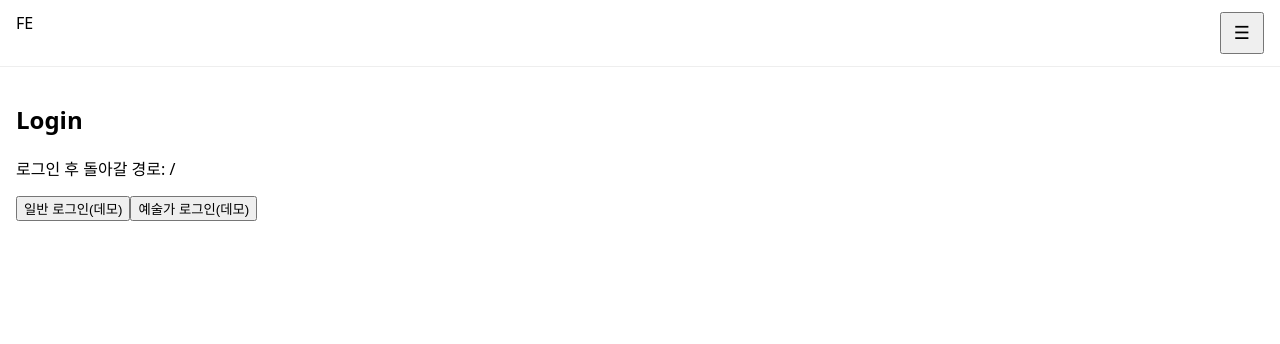
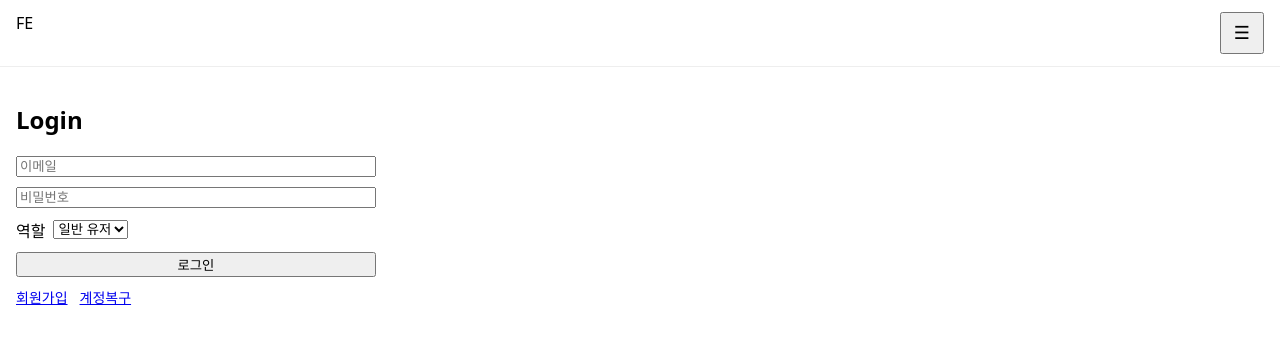
Before and after one commit to ssafy14cici/ARNNECT, a React (Vite) app in the folder FE/: page /login in a window 1280 px wide. Shown: the top 344 px of the page. Built offline with nearby package versions, Linux system fonts and the light colour scheme.

Commit message:
FEAT: 인증 화면 및 로그인 상태 스토어 연결
- 로그인/회원가입/계정복구 화면 뼈대 구현
- authStore에 로그인/로그아웃 및 로컬 상태 복구 추가
- 로그인 후 원래 페이지로 리다이렉트 처리

```diff
--- a/FE/src/layouts/RootLayout.tsx
+++ b/FE/src/layouts/RootLayout.tsx
@@ -1,8 +1,14 @@
 import { Outlet } from "react-router-dom";
 import MenuButton from "../components/menu/MenuButton";
 import FullScreenMenu from "../components/menu/FullScreenMenu";
+import { useEffect } from "react";
+import { useAuthStore } from "../stores/authStore";
+
 
 export default function RootLayout() {
+  const hydrate = useAuthStore((s) => s.hydrate);
+  useEffect(() => hydrate(), [hydrate]);
+
   return (
     <div className="app-shell">
       {/* 네비바 대신 메뉴 버튼만 + 전체화면 메뉴 오버레이 :contentReference[oaicite:5]{index=5} */}
--- a/FE/src/pages/auth/Login.tsx
+++ b/FE/src/pages/auth/Login.tsx
@@ -1,35 +1,53 @@
-import { useLocation, useNavigate } from "react-router-dom";
+import { useMemo, useState } from "react";
+import { Link, useLocation, useNavigate } from "react-router-dom";
 import { useAuthStore } from "../../stores/authStore";
+import type { Role } from "../../router/guards";
 
 export default function Login() {
   const nav = useNavigate();
   const loc = useLocation() as any;
-  const from = loc.state?.from ?? "/";
+  const from = useMemo(() => loc.state?.from ?? "/", [loc.state]);
 
-  const { loginAsGeneral, loginAsArtist } = useAuthStore();
+  const login = useAuthStore((s) => s.login);
+
+  const [email, setEmail] = useState("");
+  const [pw, setPw] = useState("");
+  const [role, setRole] = useState<Role>("general");
+
+  const onSubmit = (e: React.FormEvent) => {
+    e.preventDefault();
+
+    // TODO: API 붙이면 여기서 로그인 요청
+    // 지금은 mock token 발급
+    const token = `demo_${Date.now()}`;
+    login({ token, role });
+
+    nav(from, { replace: true });
+  };
 
   return (
     <div>
       <h2>Login</h2>
-      <p>로그인 후 돌아갈 경로: {from}</p>
 
-      <button
-        onClick={() => {
-          loginAsGeneral();
-          nav(from, { replace: true });
-        }}
-      >
-        일반 로그인(데모)
-      </button>
+      <form onSubmit={onSubmit} style={{ display: "grid", gap: 10, maxWidth: 360 }}>
+        <input value={email} onChange={(e) => setEmail(e.target.value)} placeholder="이메일" required />
+        <input value={pw} onChange={(e) => setPw(e.target.value)} placeholder="비밀번호" type="password" required />
 
-      <button
-        onClick={() => {
-          loginAsArtist();
-          nav(from, { replace: true });
-        }}
-      >
-        예술가 로그인(데모)
-      </button>
+        <label style={{ display: "flex", gap: 8, alignItems: "center" }}>
+          <span>역할</span>
+          <select value={role} onChange={(e) => setRole(e.target.value as Role)}>
+            <option value="general">일반 유저</option>
+            <option value="artist">예술가</option>
+          </select>
+        </label>
+
+        <button type="submit">로그인</button>
+
+        <div style={{ display: "flex", gap: 12, fontSize: 14 }}>
+          <Link to="/signup">회원가입</Link>
+          <Link to="/recover">계정복구</Link>
+        </div>
+      </form>
     </div>
   );
 }
--- /dev/null
+++ b/FE/src/pages/auth/Recover.tsx
@@ -0,0 +1,29 @@
+import { useState } from "react";
+
+export default function Recover() {
+  const [email, setEmail] = useState("");
+
+  const onSubmit = (e: React.FormEvent) => {
+    e.preventDefault();
+    // TODO: API 연동 (비밀번호 재설정 메일 발송)
+    alert(`재설정 링크를 요청했습니다: ${email}`);
+  };
+
+  return (
+    <div>
+      <h2>계정 복구</h2>
+      <p>가입한 이메일로 비밀번호 재설정 링크를 보내드립니다.</p>
+
+      <form onSubmit={onSubmit} style={{ display: "grid", gap: 10, maxWidth: 360 }}>
+        <input
+          value={email}
+          onChange={(e) => setEmail(e.target.value)}
+          placeholder="이메일"
+          type="email"
+          required
+        />
+        <button type="submit">재설정 링크 보내기</button>
+      </form>
+    </div>
+  );
+}
--- a/FE/src/pages/auth/Signup.tsx
+++ b/FE/src/pages/auth/Signup.tsx
@@ -1,3 +1,38 @@
+import { useState } from "react";
+import { Link, useNavigate } from "react-router-dom";
+
 export default function Signup() {
-  return <div>Signup</div>;
+  const nav = useNavigate();
+  const [email, setEmail] = useState("");
+  const [pw, setPw] = useState("");
+  const [pw2, setPw2] = useState("");
+
+  const onSubmit = (e: React.FormEvent) => {
+    e.preventDefault();
+    if (pw !== pw2) {
+      alert("비밀번호가 일치하지 않습니다.");
+      return;
+    }
+
+    // TODO: API 붙이면 여기서 회원가입 요청
+    alert("회원가입 완료! 로그인 해주세요.");
+    nav("/login");
+  };
+
+  return (
+    <div>
+      <h2>Signup</h2>
+
+      <form onSubmit={onSubmit} style={{ display: "grid", gap: 10, maxWidth: 360 }}>
+        <input value={email} onChange={(e) => setEmail(e.target.value)} placeholder="이메일" required />
+        <input value={pw} onChange={(e) => setPw(e.target.value)} placeholder="비밀번호" type="password" required />
+        <input value={pw2} onChange={(e) => setPw2(e.target.value)} placeholder="비밀번호 확인" type="password" required />
+        <button type="submit">회원가입</button>
+
+        <div style={{ fontSize: 14 }}>
+          <Link to="/login">로그인으로</Link>
+        </div>
+      </form>
+    </div>
+  );
 }
--- a/FE/src/router/routes.tsx
+++ b/FE/src/router/routes.tsx
@@ -11,7 +11,7 @@ import ArtworkDetail from "../pages/artwork/ArtworkDetail";
 import Login from "../pages/auth/Login";
 import Signup from "../pages/auth/Signup";
 import NotFound from "../pages/notfound/NotFound";
-
+import Recover from "../pages/auth/Recover";
 import Guard from "../components/common/Guard";
 
 export const routes: RouteObject[] = [
@@ -22,6 +22,8 @@ export const routes: RouteObject[] = [
       { path: "/artist-go", element: <ArtistGo /> },
       { path: "/search", element: <Search /> },
       { path: "/feed", element: <Feed /> },
+      { path: "/recover", element: <Recover /> },
+
 
       // ✅ 로그인 필요(상세/라운지/프로필 등) :contentReference[oaicite:3]{index=3}
       {
--- a/FE/src/stores/authStore.ts
+++ b/FE/src/stores/authStore.ts
@@ -6,18 +6,36 @@ type AuthState = {
   role: Role;
   token?: string;
 
-  // demo actions
-  loginAsGeneral: () => void;
-  loginAsArtist: () => void;
+  hydrate: () => void;
+  login: (payload: { token: string; role: Role }) => void;
   logout: () => void;
 };
 
-export const useAuthStore = create<AuthState>((set) => ({
+const STORAGE_KEY = "comet_auth";
+
+export const useAuthStore = create<AuthState>((set, get) => ({
   isLoggedIn: false,
   role: "general",
   token: undefined,
 
-  loginAsGeneral: () => set({ isLoggedIn: true, role: "general", token: "demo" }),
-  loginAsArtist: () => set({ isLoggedIn: true, role: "artist", token: "demo" }),
-  logout: () => set({ isLoggedIn: false, role: "general", token: undefined }),
+  hydrate: () => {
+    const raw = localStorage.getItem(STORAGE_KEY);
+    if (!raw) return;
+    try {
+      const parsed = JSON.parse(raw) as { token: string; role: Role };
+      set({ isLoggedIn: true, token: parsed.token, role: parsed.role });
+    } catch {
+      localStorage.removeItem(STORAGE_KEY);
+    }
+  },
+
+  login: ({ token, role }) => {
+    localStorage.setItem(STORAGE_KEY, JSON.stringify({ token, role }));
+    set({ isLoggedIn: true, token, role });
+  },
+
+  logout: () => {
+    localStorage.removeItem(STORAGE_KEY);
+    set({ isLoggedIn: false, role: "general", token: undefined });
+  },
 }));
```
